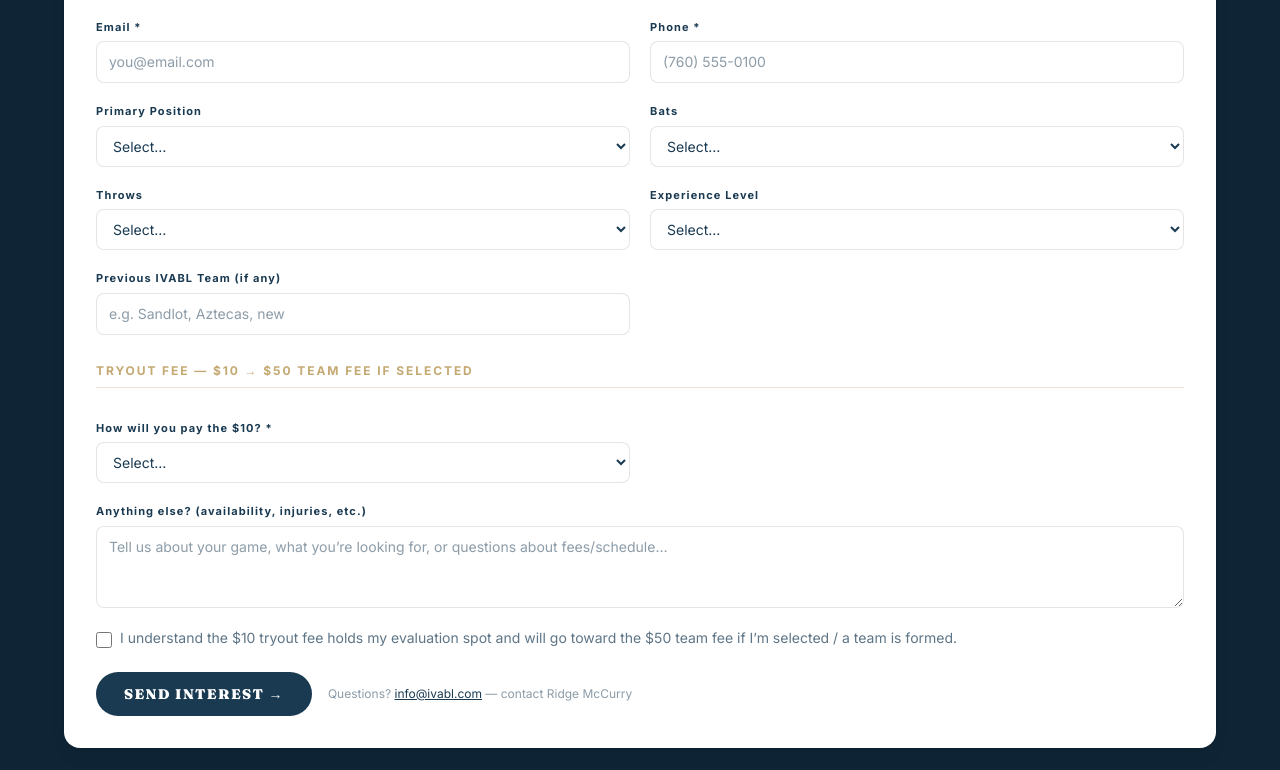
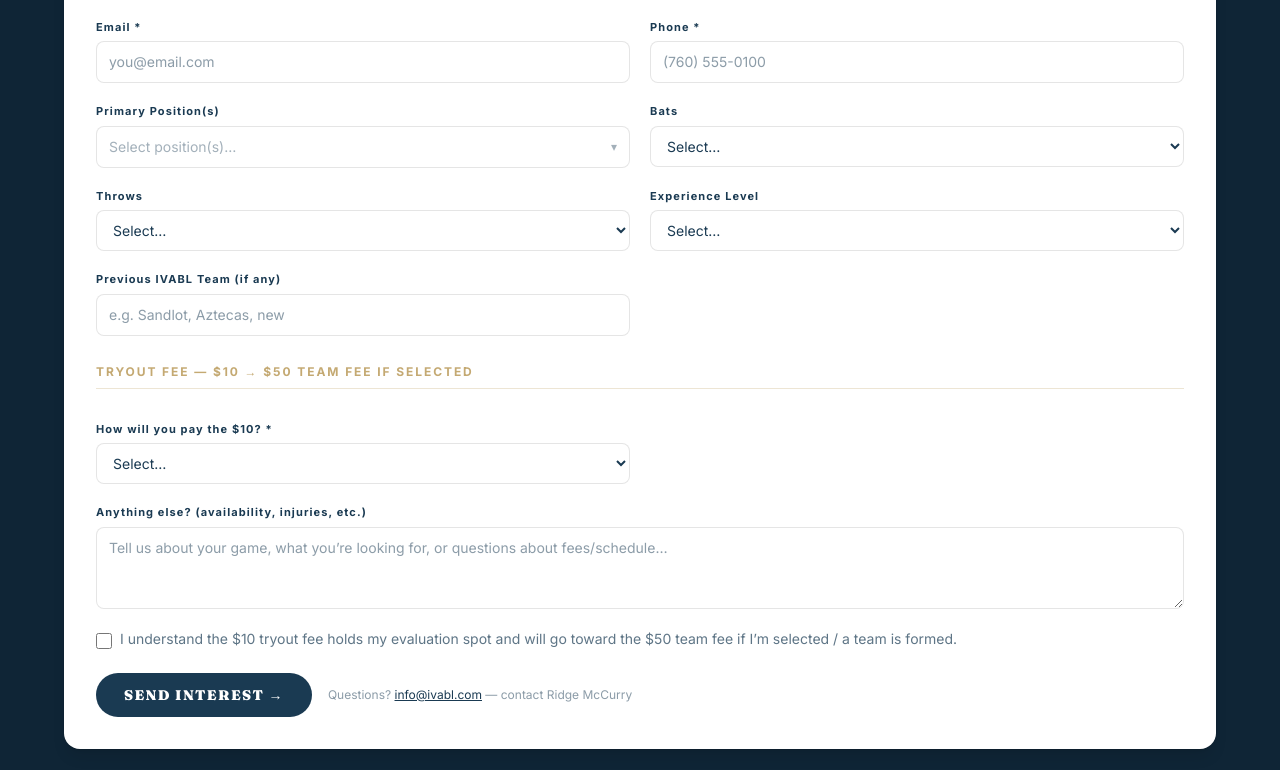
Before and after one commit to morenoadan22/ivabl, a React (Vite) app: page /tryouts in a window 1280 px wide. Shown: the part 1921-2691 px from the top of the page. Built offline with nearby package versions, Linux system fonts and the light colour scheme.

Commit message:
position multiple choice in tryout form

```diff
--- a/src/pages/Tryouts.jsx
+++ b/src/pages/Tryouts.jsx
@@ -1,6 +1,62 @@
-import { useState } from "react";
+import { useState, useRef, useEffect } from "react";
 import { QRCodeSVG } from "qrcode.react";
 import { tryoutConfig } from "../data/tryouts.js";
+
+const POSITIONS = ["P", "C", "1B", "2B", "3B", "SS", "OF", "Utility"];
+
+function PositionMultiSelect() {
+  const [open, setOpen] = useState(false);
+  const [selected, setSelected] = useState([]);
+  const ref = useRef(null);
+
+  useEffect(() => {
+    const onDown = (e) => {
+      if (ref.current && !ref.current.contains(e.target)) setOpen(false);
+    };
+    document.addEventListener("mousedown", onDown);
+    return () => document.removeEventListener("mousedown", onDown);
+  }, []);
+
+  const toggle = (pos) =>
+    setSelected((s) => (s.includes(pos) ? s.filter((p) => p !== pos) : [...s, pos]));
+
+  return (
+    <div className="flex flex-col gap-1.5">
+      <span className="text-[11px] font-bold tracking-widest text-navy">Primary Position(s)</span>
+      <div ref={ref} className="relative">
+        <button
+          type="button"
+          onClick={() => setOpen((o) => !o)}
+          aria-expanded={open}
+          className="w-full rounded-lg border border-black/10 bg-white px-3 py-2.5 text-sm outline-none focus:border-gold flex items-center justify-between gap-2 text-left"
+        >
+          <span className={selected.length ? "text-navy" : "text-navy/40"}>
+            {selected.length ? selected.join(", ") : "Select position(s)…"}
+          </span>
+          <span className="text-navy/40 text-xs shrink-0">{open ? "▴" : "▾"}</span>
+        </button>
+        {open && (
+          <div className="absolute z-10 mt-1 w-full rounded-lg border border-black/10 bg-white shadow-xl py-1 max-h-56 overflow-y-auto">
+            {POSITIONS.map((p) => (
+              <label key={p} className="flex items-center gap-2.5 px-3 py-2 text-sm text-navy hover:bg-cream cursor-pointer">
+                <input
+                  type="checkbox"
+                  checked={selected.includes(p)}
+                  onChange={() => toggle(p)}
+                  className="h-4 w-4 rounded border-black/20 text-navy focus:ring-gold"
+                />
+                {p}
+              </label>
+            ))}
+          </div>
+        )}
+        {selected.map((p) => (
+          <input key={p} type="hidden" name="position" value={p} />
+        ))}
+      </div>
+    </div>
+  );
+}
 
 function CopyButton({ text }) {
   const [copied, setCopied] = useState(false);
@@ -218,13 +274,7 @@ export default function Tryouts() {
               <input name="phone" type="tel" required placeholder="(760) 555-0100" className="rounded-lg border border-black/10 bg-white px-3 py-2.5 text-sm outline-none focus:border-gold" />
             </label>
 
-            <label className="flex flex-col gap-1.5">
-              <span className="text-[11px] font-bold tracking-widest text-navy">Primary Position</span>
-              <select name="position" defaultValue="" className="rounded-lg border border-black/10 bg-white px-3 py-2.5 text-sm outline-none focus:border-gold">
-                <option value="">Select…</option>
-                <option>P</option><option>C</option><option>1B</option><option>2B</option><option>3B</option><option>SS</option><option>OF</option><option>Utility</option>
-              </select>
-            </label>
+            <PositionMultiSelect />
             <label className="flex flex-col gap-1.5">
               <span className="text-[11px] font-bold tracking-widest text-navy">Bats</span>
               <select name="bats" defaultValue="" className="rounded-lg border border-black/10 bg-white px-3 py-2.5 text-sm outline-none focus:border-gold">
@@ -310,6 +360,10 @@ export default function Tryouts() {
             <div className="text-navy/60 mt-1">Field time + evaluation. It goes toward your <strong className="text-navy">${teamFee} team fee</strong> once you’re selected or a team is formed. Season fees due before Week 1.</div>
           </div>
           <div className="rounded-xl border border-black/5 p-4">
+            <div className="font-bold text-navy">When are games?</div>
+            <div className="text-navy/60 mt-1"><strong className="text-navy">Saturday mornings</strong> at Stark Field and Sunflower Park. 8-game season starting <strong className="text-navy">October 31st</strong> — exact game times drop with the schedule.</div>
+          </div>
+          <div className="rounded-xl border border-black/5 p-4">
             <div className="font-bold text-navy">Who can try out?</div>
             <div className="text-navy/60 mt-1">Adult league — 18+. No team? No problem. Show up, get evaluated, we’ll place you by need & position.</div>
           </div>
```
